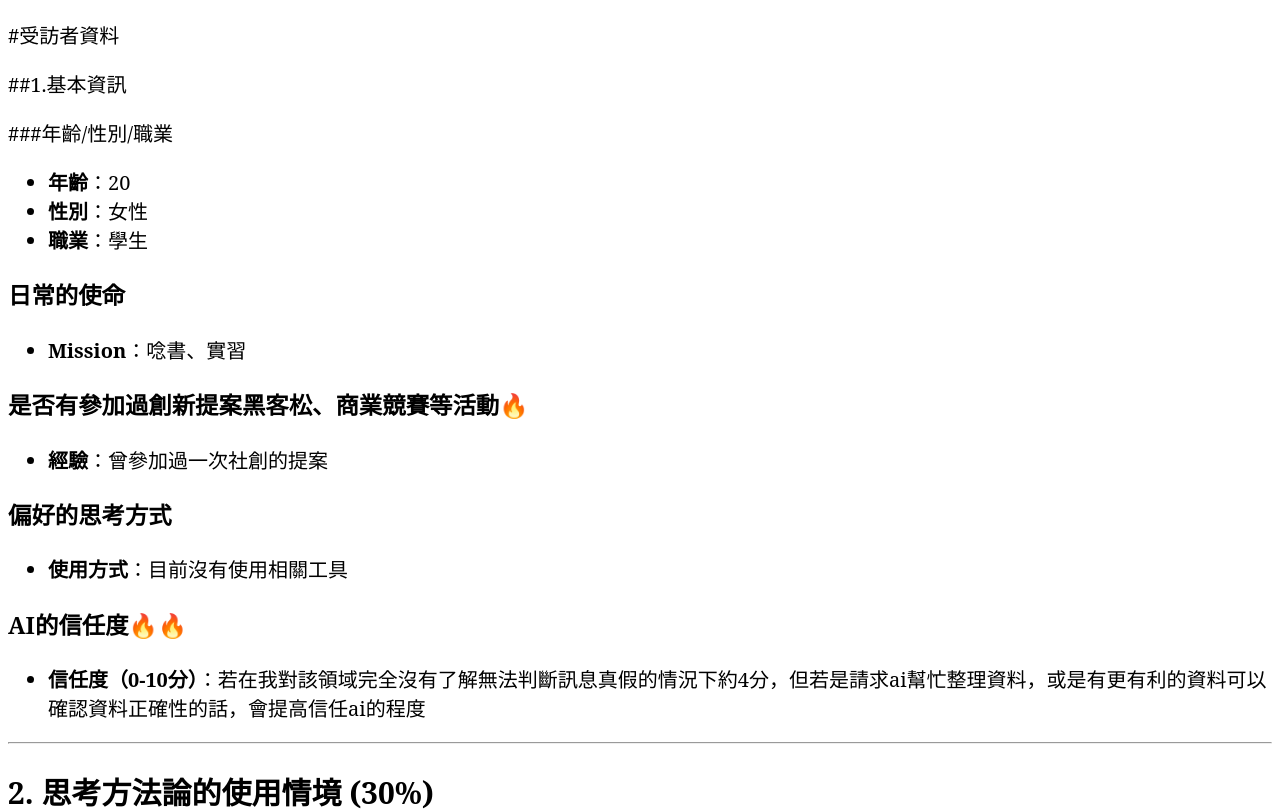
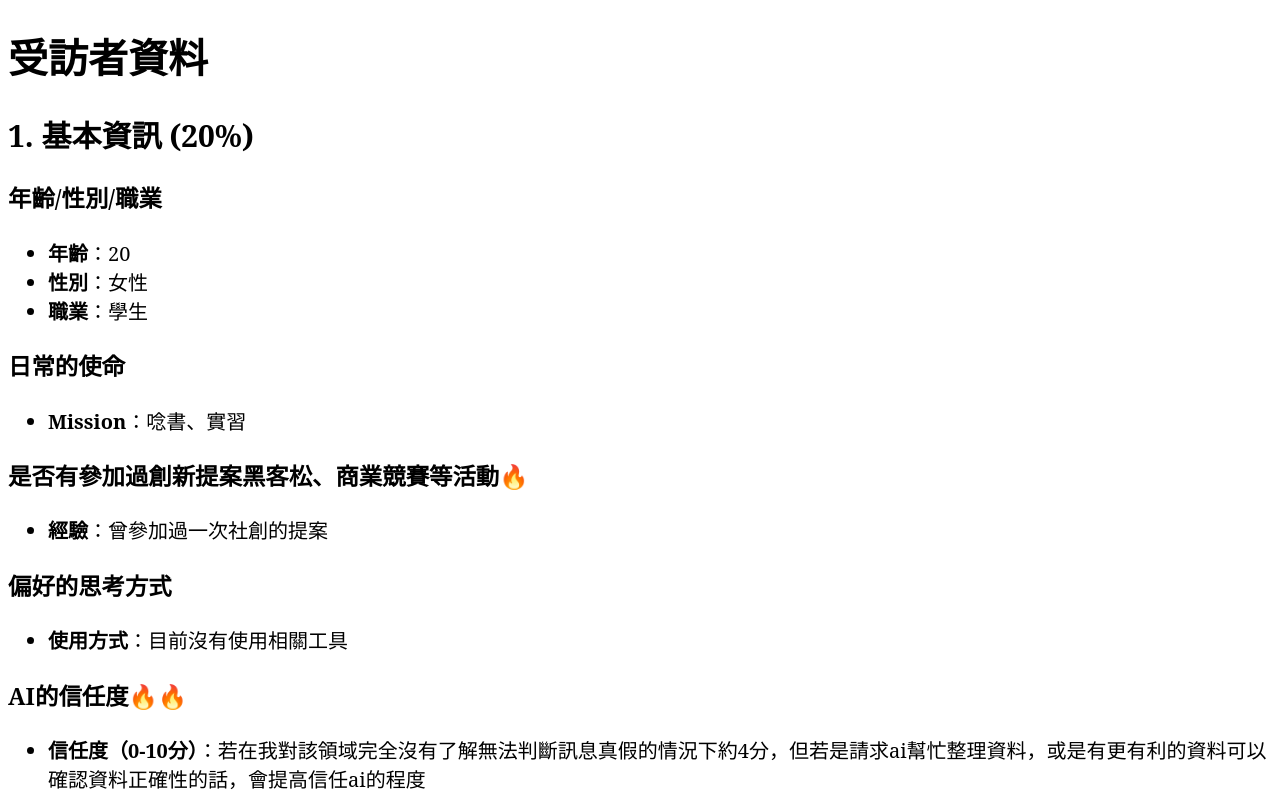
Before and after one commit to adastra-tw/docs, a Next.js app: page /interview/5 in a window 1280 px wide. Shown: the top 811 px of the page. Built offline with nearby package versions, Linux system fonts and the light colour scheme.

Commit message:
Update 5.mdx

```diff
--- a/pages/interview/5.mdx
+++ b/pages/interview/5.mdx
@@ -1,8 +1,9 @@
-#受訪者資料
+# 受訪者資料
 
-##1.基本資訊
+## 1. 基本資訊 (20%)
 
-###年齡/性別/職業
+
+### 年齡/性別/職業
 - **年齡**：20
 - **性別**：女性
 - **職業**：學生
```
